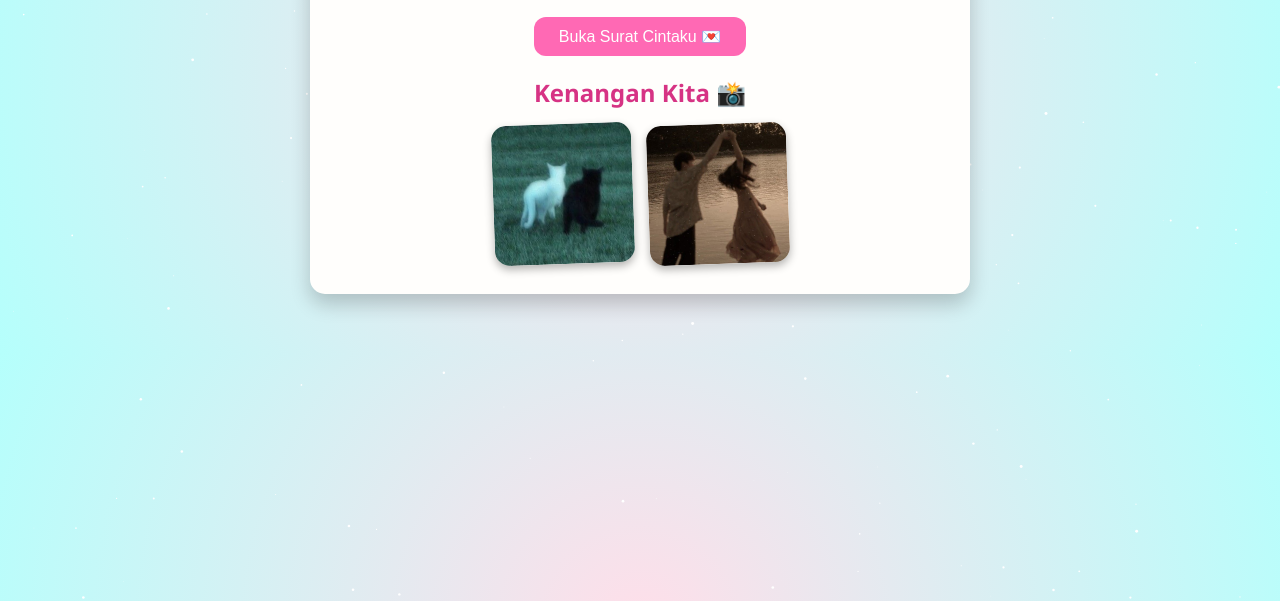
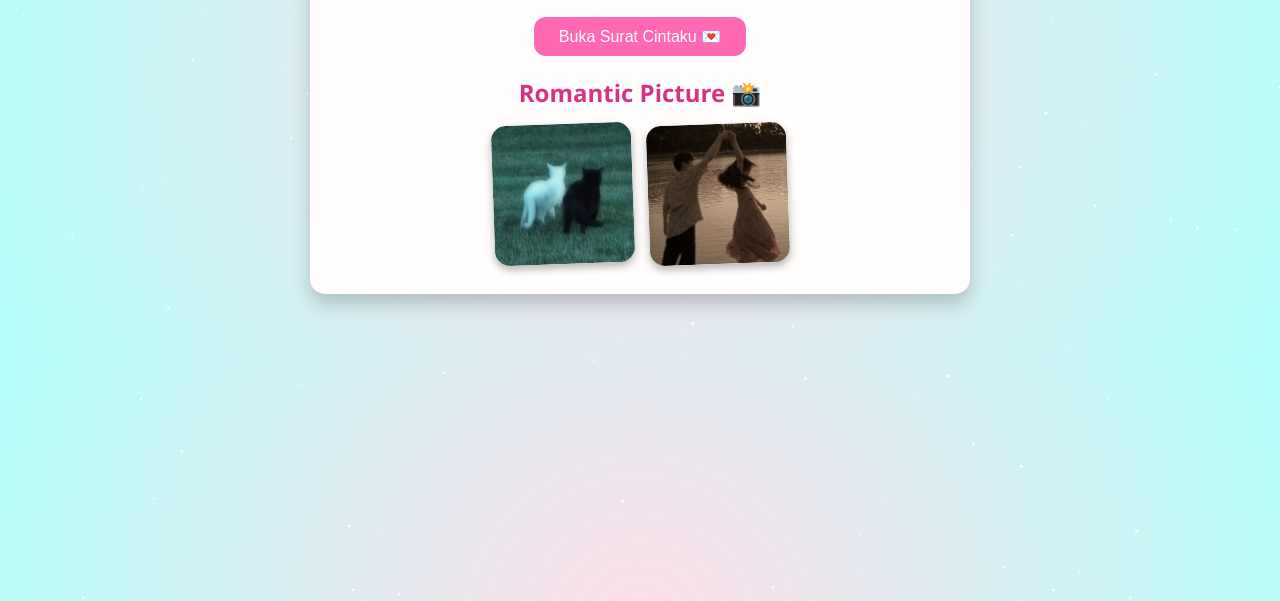
Before and after one commit to kanzakim/sayangku., a plain HTML site: page index.html in a window 1280 px wide. Shown: the part 199-800 px from the top of the page. Drawn offline with Linux system fonts and the light colour scheme.

Commit message:
Update index.html

```diff
--- a/index.html
+++ b/index.html
@@ -23,7 +23,7 @@
       </p>
     </div>
 
-    <h2 class="fade-in delay3">Kenangan Kita 📸</h2>
+    <h2 class="fade-in delay3">Romantic Picture 📸</h2>
     <div class="gallery">
       <img src="foto1.jpg" alt="Foto 1" />
       <img src="foto2.jpg" alt="Foto 2" />
```
